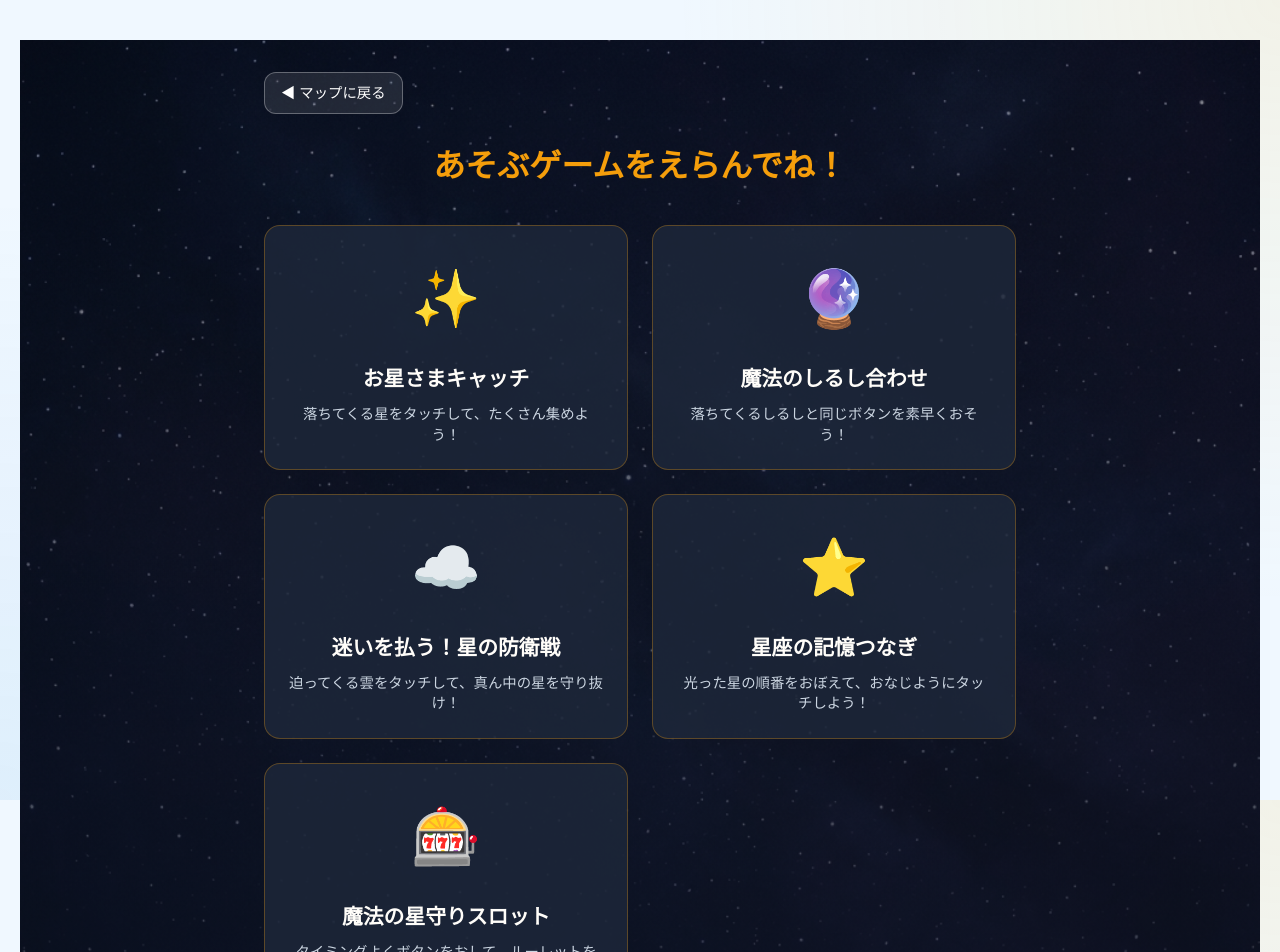
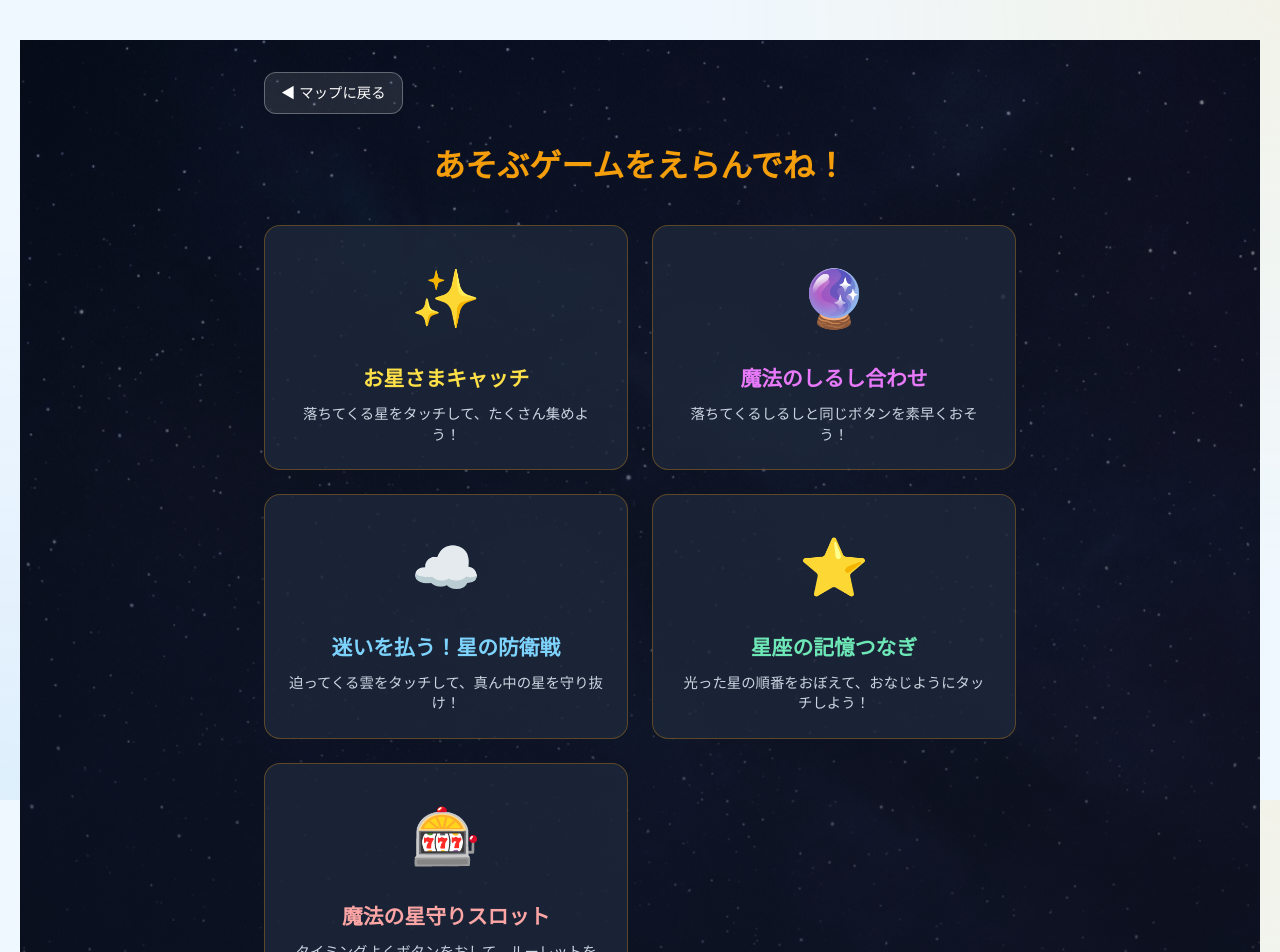
Before and after one commit to naotoada/hoshimori-web, a Next.js app: page /guide/game in a window 1280 px wide. Shown: the top 952 px of the page. Built offline with nearby package versions, Linux system fonts and the light colour scheme.

Commit message:
UX: ゲーム選択画面の各ゲーム名をそれぞれのイメージカラーに合わせて変更

```diff
--- a/src/app/guide/game/page.tsx
+++ b/src/app/guide/game/page.tsx
@@ -38,35 +38,35 @@ export default function GameHub() {
           {/* Catch Game */}
           <div className={styles.gameCard} onClick={() => setActiveGame('catch')}>
             <div className={styles.gameIcon}>✨</div>
-            <h2 className={styles.gameName}>お星さまキャッチ</h2>
+            <h2 className={styles.gameName} style={{ color: '#FDE047' }}>お星さまキャッチ</h2>
             <p className={styles.gameDesc}>落ちてくる星をタッチして、たくさん集めよう！</p>
           </div>
 
           {/* Sort Game */}
           <div className={styles.gameCard} onClick={() => setActiveGame('sort')}>
             <div className={styles.gameIcon}>🔮</div>
-            <h2 className={styles.gameName}>魔法のしるし合わせ</h2>
+            <h2 className={styles.gameName} style={{ color: '#E879F9' }}>魔法のしるし合わせ</h2>
             <p className={styles.gameDesc}>落ちてくるしるしと同じボタンを素早くおそう！</p>
           </div>
 
           {/* Defend Game */}
           <div className={styles.gameCard} onClick={() => setActiveGame('defend')}>
             <div className={styles.gameIcon}>☁️</div>
-            <h2 className={styles.gameName}>迷いを払う！星の防衛戦</h2>
+            <h2 className={styles.gameName} style={{ color: '#7DD3FC' }}>迷いを払う！星の防衛戦</h2>
             <p className={styles.gameDesc}>迫ってくる雲をタッチして、真ん中の星を守り抜け！</p>
           </div>
 
           {/* Memory Game */}
           <div className={styles.gameCard} onClick={() => setActiveGame('memory')}>
             <div className={styles.gameIcon}>⭐️</div>
-            <h2 className={styles.gameName}>星座の記憶つなぎ</h2>
+            <h2 className={styles.gameName} style={{ color: '#6EE7B7' }}>星座の記憶つなぎ</h2>
             <p className={styles.gameDesc}>光った星の順番をおぼえて、おなじようにタッチしよう！</p>
           </div>
 
           {/* Slot Game */}
           <div className={styles.gameCard} onClick={() => setActiveGame('slot')}>
             <div className={styles.gameIcon}>🎰</div>
-            <h2 className={styles.gameName}>魔法の星守りスロット</h2>
+            <h2 className={styles.gameName} style={{ color: '#FCA5A5' }}>魔法の星守りスロット</h2>
             <p className={styles.gameDesc}>タイミングよくボタンをおして、ルーレットをとめてね！</p>
           </div>
         </div>
```
